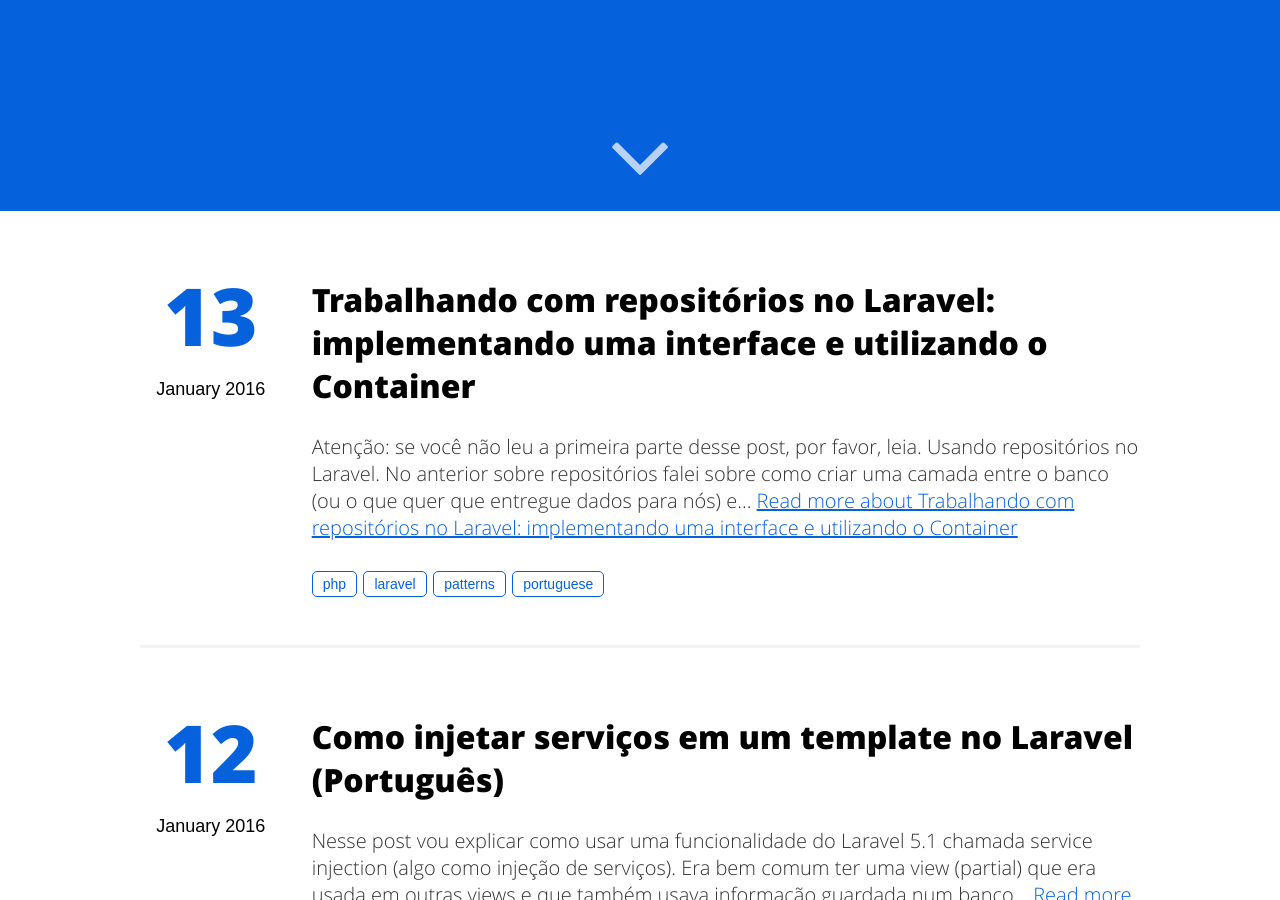
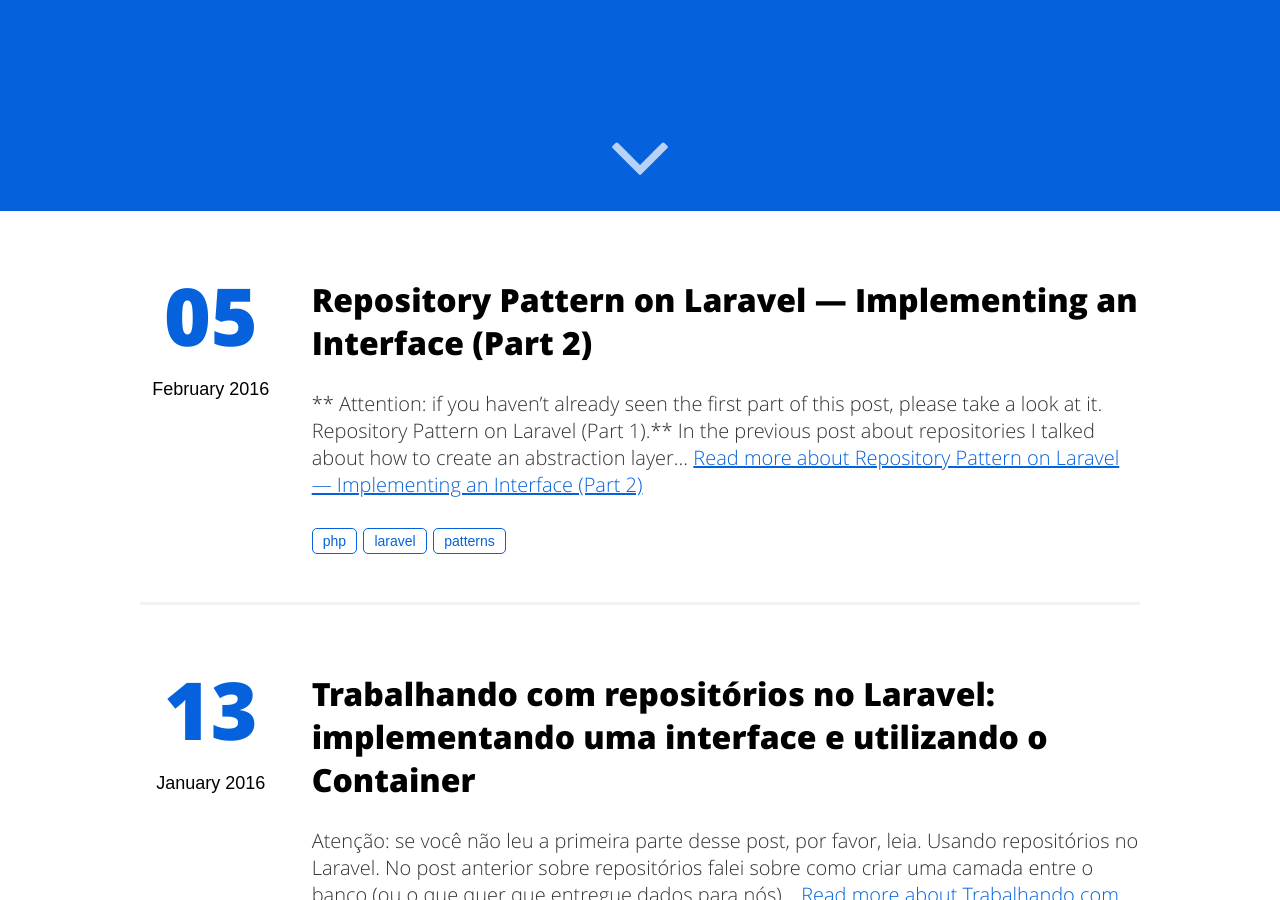
Before and after one commit to mateusjatenee/mateusjatenee.github.io, a Jekyll site: the page built from index.html, in a window 1280 px wide and 900 px high, scrolled down 689 px. Built offline with Jekyll 4.4.1, drawn with Linux system fonts in a browser that asks for light colours; Markdown is read by kramdown in place of the engine named in the settings; part of the change alters nothing that is shown; some of the changed text lies outside the part shown.

Commit message:
new post

````diff
--- a/_posts/2016-01-07-repository-pattern-on-laravel.md
+++ b/_posts/2016-01-07-repository-pattern-on-laravel.md
@@ -13,6 +13,8 @@ categories:
 - laravel
 twitter_text:
 ---
+
+If you're looking for the part 2 of this post, check it out here. [Repository Pattern on Laravel Part 2: implementing an interface](repository-pattern-on-laravel-part-2).
 
 Let's say you have a model called Post. It retrieve data from the ```Posts``` table and you use it in many methods and it is almost in the whole application. For now, it retrieves posts by it's ID, but your boss told you he wants it to retrieve by the post's name (slug). Now, there are two possibilities: your application is not big enough and you can just find and replace every ```Post::find($id)``` with something like ```Post::where('slug', $slug)->get()```. Perfect, everything works fine!
 But what if your app is so big it will just take too much time/stress/whatever to change everything, you're retrieving the post by it's ID everywhere. What If we could create a layer between the business model and the data storing layer - in this case, our controller methods and the database? It would be nice, wouldn't it? It would avoid - between other things - duplicated code, testing, uncentralized code, etc. That's kind of what the repository pattern is about.
@@ -97,3 +99,5 @@ class PostsController
 So, take a look at what we did - first, we made the $post variable protected. Then, we injected the PostRepository dependecy in the constructor (thanks Laravel IoC) and then we just used a function from PostRepository. Now we can use one method in multiple places and change how it behaves at multiplace places on just one place - your code is "centralized", you know where everything is and it's way easier to mantain.
 
 I hope this tutorial helped, not really at writing them. Sorry for any mistakes I made in the tutorial.
+
+[Repository Pattern on Laravel Part 2: implementing an interface](repository-pattern-on-laravel-part-2).
--- a/_posts/2016-01-13-trabalhando-com-repositorios-no-laravel-implementando-uma-interface.md
+++ b/_posts/2016-01-13-trabalhando-com-repositorios-no-laravel-implementando-uma-interface.md
@@ -18,7 +18,7 @@ twitter_text:
 **Atenção: se você não leu a primeira parte desse post, por favor, leia. [Usando repositórios no Laravel](/usando-repositorios-no-laravel-(portugues)).**
 
 
-No [anterior sobre repositórios](/usando-repositorios-no-laravel-(portugues)) falei sobre como criar uma camada entre o banco (ou o que quer que entregue dados para nós) e os controllers. Para isso, usamos os seguintes exemplos: `app/Http/Controllers/PostsController.php`e `app/Repositories/PostRepository.php` - para ver os códigos, é só clicar no link do post ali em cima.
+No [post anterior sobre repositórios](/usando-repositorios-no-laravel-(portugues)) falei sobre como criar uma camada entre o banco (ou o que quer que entregue dados para nós) e os controllers. Para isso, usamos os seguintes exemplos: `app/Http/Controllers/PostsController.php`e `app/Repositories/PostRepository.php` - para ver os códigos, é só clicar no link do post ali em cima.
 No post mostrei como injetar a classe PostRepository - que é responsável por fazer as chamadas para o nosso Model - no nosso `PostsController`. Isso nos ajudou a ter mais controle sobre as nossas queries etc. No entanto, isso não nos permite, por exemplo, flexibilidade na hora de trocar de ORM ou banco. Para isso, precisamos criar uma `Interface` - algo que funciona como um contrato, dizendo a uma classe quais métodos ela deve implementar sem definir como esses métodos serão tratados, [clique aqui para ler mais](http://php.net/manual/pt_BR/language.oop5.interfaces.php) -, fazer com que o Laravel saiba qual classe usar quando essa `Interface` for chamada e aí sim injetar ela no `controller`. Dessa forma, podemos fazer modificações sem ter que mexer no controller. Para isso, vamos primeiro criar a Interface. Você pode colocar o arquivo onde quiser, eu o colocarei em `app/Repositories/Contracts`.
 
 ```php
--- /dev/null
+++ b/_posts/2016-02-05-repository-pattern-on-laravel-part-2.md
@@ -0,0 +1,171 @@
+---
+layout: post
+title: "Repository Pattern on Laravel — Implementing an Interface (Part 2)"
+date: 2016-02-05 03:30:26
+image: '/assets/img/posts/repository-pattern-on-laravel-part-2.png'
+description: 'This post talks about how to implement an interface in a class with Laravel.'
+tags:
+- php
+- laravel
+- patterns
+categories:
+- php
+- laravel
+twitter_text:
+---
+
+** Attention: if you haven't already seen the first part of this post, please take a look at it. [Repository Pattern on Laravel (Part 1)](/repository-pattern-on-laravel).**
+
+
+In the previous post about repositories I talked about how to create an abstraction layer between the controller and the database. We used the following examples: `app/Http/Controllers/PostsController.php` and `app/Repositories/PostRepository.php`- to see the codes, just click the link in the top of this post.
+I showed how to inject the `PostRepository` class - the one responsible for making the calls to our `model` - in our `PostsController`. That helped us have more control about our queries, etc. However, it doesn't give us, for instance, flexibility when changing ORMs. To do that, we need to implement an `Interface` — something that works as a contract to the `Class`. It basically tells the class which methods it should implement without defining how those methods should be treated, [click here to learn more](http://php.net/manual/pt_BR/language.oop5.interfaces.php) —, then, we need to make Laravel know which class to use whenever this `Interface` is implemented and then we simply need to inject it in the `controller`. This way, we can make modifications without having to change anything in the controller. To do that, let's first create our Interface. You may put your file wherever you want, I'll put it on `app/Repositories/Contracts'.
+
+```php
+<?php
+// app/Repositories/Contracts/PostRepositoryInterface.php
+
+namespace App\Repositories\Contacts;
+
+interface PostRepositoryInterface
+{
+    public function find();
+
+    public function findBy($att, $column);
+}
+
+?>
+```
+
+Fairly simple: we are simply telling what methods any class that implements `PostRepositoryInterface` shall have - it **needs** to have these methods, or it'll throw an exception.
+
+Now, we need to implement this interface in our `PostRepository`. Our old code was something like this:
+
+```php
+<?php
+// app/Repositories/PostRepository.php
+namespace App\Repositories;
+
+use App\Post;
+
+class PostRepository
+{
+        protected $post;
+
+        public function __construct(Post $post)
+        {
+                $this->post = $post;
+        }
+
+        public function find($id)
+        {
+                return $this->post->find($id);
+        }
+
+        public function findBy($att, $column)
+        {
+                return $this->post->where($att, $column)
+        }
+}
+?>
+
+```
+
+To implement our `PostRepositoryInterface`, we simply need to use the operator `implements` in the class declaration. We also have to import the Interface. It should look like this:
+
+```php
+<?php
+// app/Repositories/PostRepository.php
+namespace App\Repositories;
+
+use App\Repositories\Contracts\PostRepositoryInterface;
+use App\Post;
+
+class PostRepository implements PostRepositoryInterface
+{
+        protected $post;
+
+        public function __construct(Post $post)
+        {
+                $this->post = $post;
+        }
+
+        public function find($id)
+        {
+                return $this->post->find($id);
+        }
+
+        public function findBy($att, $column)
+        {
+                return $this->post->where($att, $column)
+        }
+}
+?>
+
+```
+
+Very simple! Now, If you'd want, you could create another repository — using Doctrine, perhaps — and call it, I don't know, `PostRepositoryDoctrine` and we'll have also too implement our interface. This way, we would have two (or more) classes (repositories) that implement the same `PostRepositoryInterface`. But how is our controller going to know which class (repository) it should inject? Simple: **it doesn't know.** Instead of injecting our repository directly in our controller constructor, we're going to inject our `PostRepositoryInterface` and then we'll use [Laravel's Service Container](https://laravel.com/docs/5.1/container) to decide which repository (class) use — or, even better, make the binding between the interface and the class that should be used. So, first, let's set this up. To do that, open the file `app/Providers/AppServiceProvider.php`. In the `register` method, we're going to bind our interface to our correct repository using the `bind` method. Kinda like this:
+
+```php
+<?php
+
+namespace App\Providers;
+
+use Illuminate\Support\ServiceProvider;
+
+class AppServiceProvider extends ServiceProvider
+{
+    /**
+     * Bootstrap any application services.
+     *
+     * @return void
+     */
+    public function boot()
+    {
+        //
+    }
+
+    /**
+     * Register any application services.
+     *
+     * @return void
+     */
+    public function register()
+    {
+        $this->app->bind('App\Repositories\Contracts\PostRepositoryInterface', 'App\Repositories\PostRepository');
+    }
+}
+?>
+```
+
+We basically told Laravel that, whenever a class needs the `PostRepositoryInterface` interface, it should inject the `PostRepository` class. Obviously, we also wrote the namespace of each class.
+
+Now, back to our `PostController` — we're going to put our `PostRepositoryInterface` in our class constructor and then Laravel will "decide" (just as we configured in `AppServiceProvider`) which class to inject, in our case, `PostRepository`.
+
+```php
+<?php
+// app/Http/Controllers/PostsController.php
+namespace App\Http\Controllers;
+
+// antigamente: use App\Repositories\PostRepository; agora não precisamos mais disso pois já definimos qual classe injetar quando necessitarmos da interface PostRepositoryInterface. Iremos importá-la e colocá-la no construtor - repare nas linhas 8 e 13
+use App\Repositories\Contracts\PostRepositoryInterface;
+
+class PostsController
+{
+        protected $post;
+
+        public function __construct(PostRepositoryInterface $post)
+        {
+        	$this->post = $post;
+        }
+
+        public function show($slug)
+        {
+        	return $this->post->findBy('slug', $slug);
+        }
+}
+?>
+```
+
+In the end, you end up returning an `Eloquent Collection`, so even if you were going to change your ORM (Doctrine, again, as an example), you'd still have to fix the methods, as you would be returning an `array` instead of an `Eloquent Collection`, you could "fix" this by working with arrays everytime, even with Eloquent, but then you'd lose all of it's magic, wouldn't you? Some would call this overengineering and I consider it too.
+Just as I explained in the previous post, repositories end up being a way to organize your code — at least for those who use Eloquent. If you're really interested in using Repositories "the right way" (even when you probably won't ever stop using Eloquent), it is better to take a look at something like Doctrine.
+I sincerely hope I helped anyone. Any doubts, please leave a commentary. If I said something wrong, it would be nice to correct me.  Thanks!
````
Also changed, not shown: assets/img/posts/repository-pattern-on-laravel-part-2.png (added).
